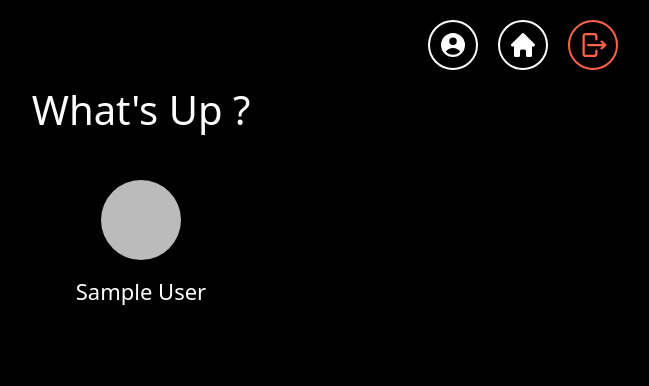
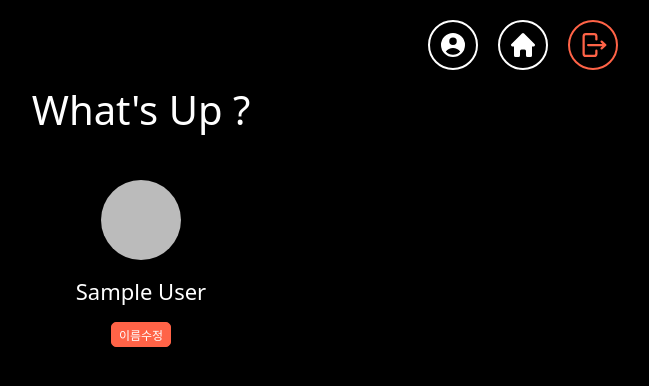
Before and after one commit to woooooooojin/WhatsUp, a React (Vite) app: page /profile in a window 1280 px wide. Shown: the top 386 px of the page, without its empty margins (499-1148 px from the left). Built offline with nearby package versions, Linux system fonts and the light colour scheme; no server answers; the database is empty; sample sign-in values are in the browser's storage; the HTML template or start-up script is replaced by a standard one.

Commit message:
edit username

```diff
--- a/src/routes/Profile.tsx
+++ b/src/routes/Profile.tsx
@@ -3,7 +3,7 @@ import { auth, db, storage } from "../firebase"
 import React, { useEffect, useState } from "react"
 import { getDownloadURL, ref, uploadBytes } from "firebase/storage"
 import {  updateProfile } from "firebase/auth"
-import { collection, getDocs, limit, orderBy, query, where } from "firebase/firestore"
+import { collection, doc, getDocs, limit, orderBy, query, updateDoc, where } from "firebase/firestore"
 import { IPost } from "../components/Timeline"
 import PostUI from "../components/PostUI"
 
@@ -42,6 +42,35 @@ const Posts = styled.div`
   display: flex;
   flex-direction: column;
   gap: 10px;
+`
+
+const EditName = styled.button`
+  background-color: tomato;
+  border: 1px solid tomato;
+  border-radius: 5px;
+  color: #fff;
+  font-size: 12px;
+  cursor: pointer;
+  padding: 3px 7px;
+`
+const NameWrap= styled.div`
+
+`
+const NameInput = styled.input`
+  outline: none;
+  border-radius: 20px;
+  padding: 3px 5px;
+
+`
+const EditSubmit = styled.button`
+  background-color: tomato;
+  border: 1px solid tomato;
+  border-radius: 5px;
+  color: #fff;
+  font-size: 12px;
+  cursor: pointer;
+  padding: 3px 7px;
+  margin-left: 10px;
 `
 export default function Profile() {
   const user = auth.currentUser
@@ -86,8 +115,35 @@ export default function Profile() {
       }
     })
     setPosts(posts)
+  } //fetch post
+  useEffect(()=>{fetchPost()},[])
+
+  const [editName, setEditName] = useState(false)
+  const [name, setName]=useState('')
+
+  const changeName = (e:React.ChangeEvent<HTMLInputElement>)=>{
+    setName(e.target.value)
   }
-  useEffect(()=>{fetchPost()},[])
+
+  const onEditName = async ()=>{
+    if(!user) return;
+    setEditName((prev) => !prev);
+    if(!editName) return;
+    try{
+      await updateProfile(user,{
+        displayName : name,
+      })
+    }catch(e){
+      console.log(e)
+    }finally{
+      setEditName(false)
+    }
+
+  }
+
+
+
+
 
   return (
     <>
@@ -99,9 +155,22 @@ export default function Profile() {
         </AvatarUpload>
 
         <AvatarInput onChange={onAvatarChange} id="avatar" accept='image/*' type='file' />
-        <Name>
-          {user?.displayName ? user.displayName : 'anonymous'}
-        </Name>
+
+
+          {editName ?  <NameInput onChange={changeName} value={name} type="text"></NameInput> :
+          <Name>
+            {user?.displayName ? user.displayName : 'anonymous'}
+          </Name> }
+
+
+          <NameWrap>
+           <EditName onClick={onEditName} >{editName ? '이름저장' : '이름수정'}</EditName>
+           {/* <EditSubmit onClick={onEditName}></EditSubmit> */}
+
+          </NameWrap>
+
+
+
 
         <Posts>{posts.map(post => <PostUI key={post.id} {...post}/>)}</Posts>
 
```
